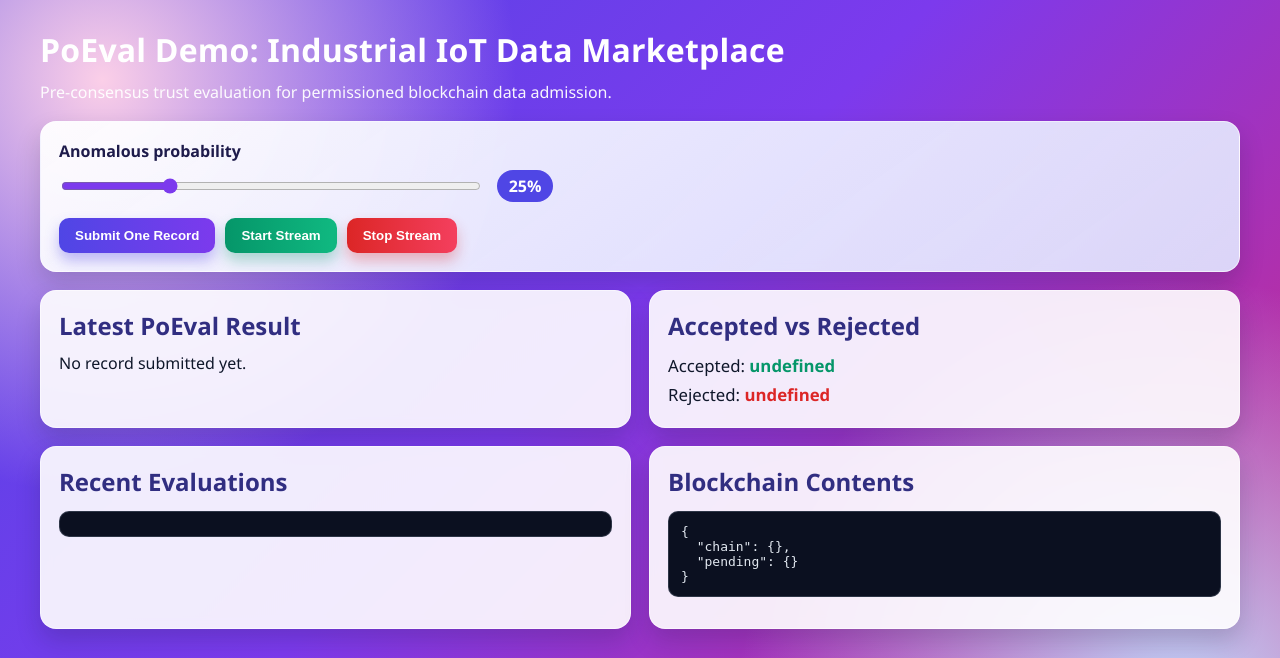
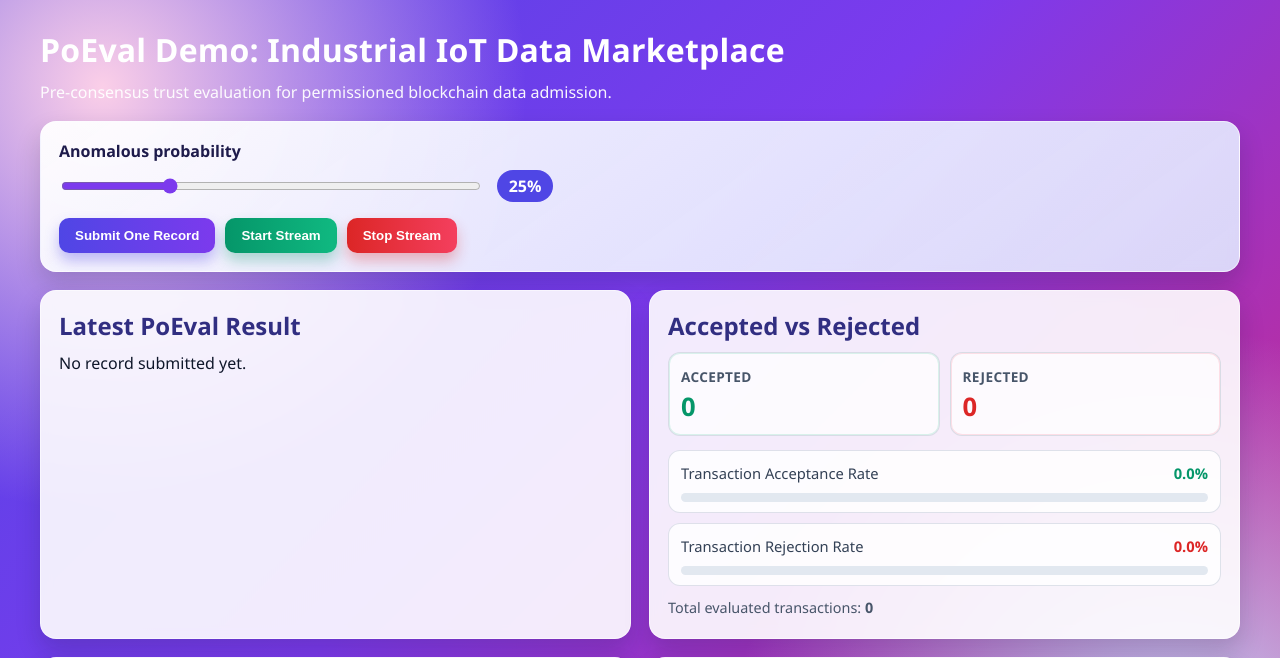
Before and after one commit to RashmiRatnayake/PoEval_Demo, a Flask app: page / in a window 1280 px wide. Shown: the top 658 px of the page. Run offline with Flask 3, Linux system fonts and the light colour scheme; data that the repository does not hold is empty.

Commit message:
Add Acceptance and Rejection Percentages

```diff
--- a/poevaluation_demo/static/style.css
+++ b/poevaluation_demo/static/style.css
@@ -153,6 +153,90 @@ pre {
 	line-height: 1.7;
 }
 
+.stats-grid {
+	display: grid;
+	grid-template-columns: repeat(2, minmax(0, 1fr));
+	gap: 10px;
+	margin-bottom: 14px;
+}
+
+.stat-box {
+	padding: 12px;
+	border-radius: 12px;
+	border: 1px solid rgba(148, 163, 184, 0.35);
+	background: rgba(255, 255, 255, 0.75);
+	display: flex;
+	flex-direction: column;
+	gap: 4px;
+}
+
+.stat-box.accepted {
+	box-shadow: inset 0 0 0 1px rgba(16, 185, 129, 0.15);
+}
+
+.stat-box.rejected {
+	box-shadow: inset 0 0 0 1px rgba(244, 63, 94, 0.15);
+}
+
+.stat-label {
+	font-size: 0.85rem;
+	font-weight: 600;
+	color: #475569;
+	text-transform: uppercase;
+	letter-spacing: 0.35px;
+}
+
+.stat-value {
+	font-size: 1.6rem;
+	font-weight: 800;
+	line-height: 1.2;
+}
+
+.rate-card {
+	background: rgba(255, 255, 255, 0.82);
+	border-radius: 12px;
+	padding: 10px 12px;
+	border: 1px solid rgba(148, 163, 184, 0.3);
+	margin-bottom: 10px;
+}
+
+.rate-row {
+	display: flex;
+	justify-content: space-between;
+	align-items: center;
+	font-size: 0.92rem;
+	margin-bottom: 7px;
+	color: #334155;
+}
+
+.progress-track {
+	width: 100%;
+	height: 9px;
+	background: #e2e8f0;
+	border-radius: 999px;
+	overflow: hidden;
+}
+
+.progress-fill {
+	height: 100%;
+	border-radius: inherit;
+	transition: width 0.35s ease;
+}
+
+.acceptance-fill {
+	background: linear-gradient(90deg, #10b981, #34d399);
+}
+
+.rejection-fill {
+	background: linear-gradient(90deg, #f43f5e, #fb7185);
+}
+
+.total-text {
+	font-size: 0.9rem;
+	color: #475569;
+	margin-top: 4px;
+}
+
 @media (max-width: 900px) {
 	body {
 		padding: 16px;
@@ -165,4 +249,8 @@ pre {
 	.hero h1 {
 		font-size: 1.55rem;
 	}
+
+	.stats-grid {
+		grid-template-columns: 1fr;
+	}
 }
--- a/poevaluation_demo/templates/dashboard.html
+++ b/poevaluation_demo/templates/dashboard.html
@@ -86,9 +86,42 @@
             const res = await fetch("/state");
             const data = await res.json();
 
+            const acceptedCount = data.coordinator.accepted_count || 0;
+            const rejectedCount = data.coordinator.rejected_count || 0;
+            const totalCount = acceptedCount + rejectedCount;
+            const acceptanceRate = totalCount ? ((acceptedCount / totalCount) * 100).toFixed(1) : "0.0";
+            const rejectionRate = totalCount ? ((rejectedCount / totalCount) * 100).toFixed(1) : "0.0";
+
             document.getElementById("summary").innerHTML = `
-                Accepted: <span class="green">${data.coordinator.accepted_count}</span><br>
-                Rejected: <span class="red">${data.coordinator.rejected_count}</span>
+                <div class="stats-grid">
+                    <div class="stat-box accepted">
+                        <span class="stat-label">Accepted</span>
+                        <span class="stat-value green">${acceptedCount}</span>
+                    </div>
+                    <div class="stat-box rejected">
+                        <span class="stat-label">Rejected</span>
+                        <span class="stat-value red">${rejectedCount}</span>
+                    </div>
+                </div>
+                <div class="rate-card">
+                    <div class="rate-row">
+                        <span>Transaction Acceptance Rate</span>
+                        <strong class="green">${acceptanceRate}%</strong>
+                    </div>
+                    <div class="progress-track">
+                        <div class="progress-fill acceptance-fill" style="width:${acceptanceRate}%"></div>
+                    </div>
+                </div>
+                <div class="rate-card">
+                    <div class="rate-row">
+                        <span>Transaction Rejection Rate</span>
+                        <strong class="red">${rejectionRate}%</strong>
+                    </div>
+                    <div class="progress-track">
+                        <div class="progress-fill rejection-fill" style="width:${rejectionRate}%"></div>
+                    </div>
+                </div>
+                <div class="total-text">Total evaluated transactions: <b>${totalCount}</b></div>
             `;
 
             document.getElementById("recentEvaluations").textContent =
```
